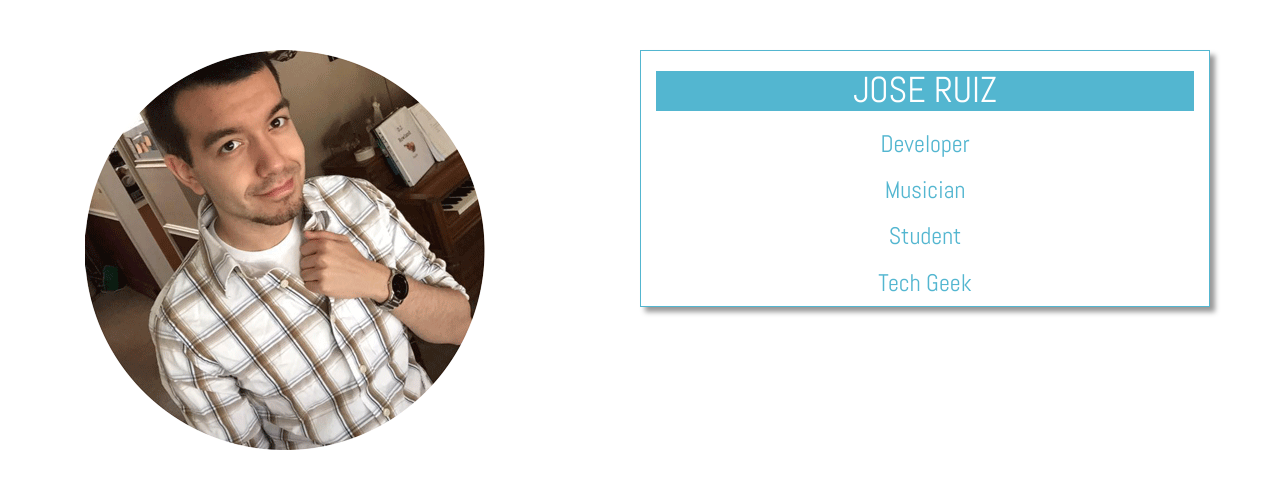
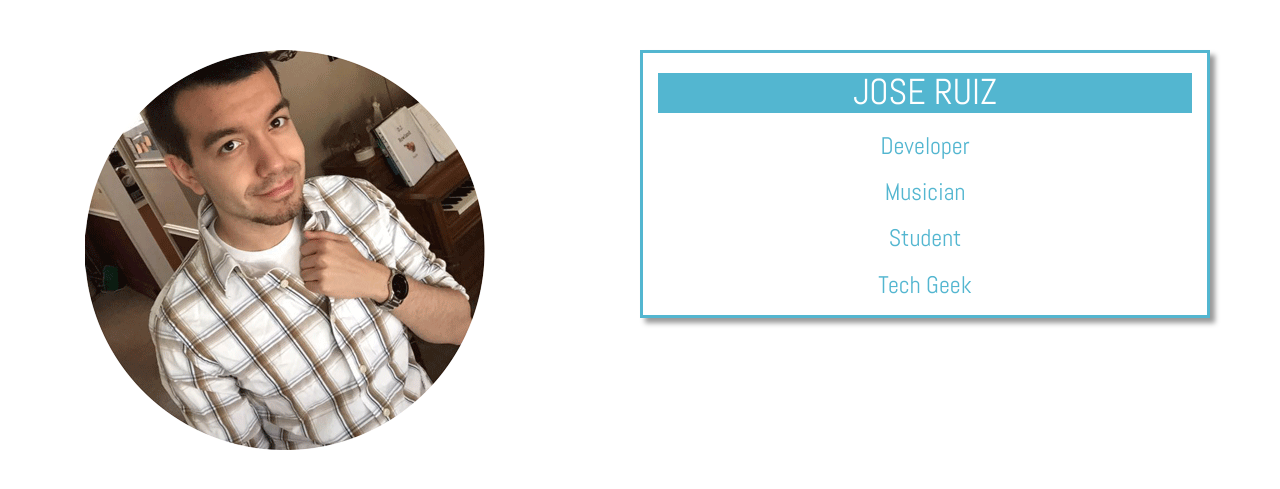
Before and after one commit to jmaruiz/jmaruiz.github.io, a PHP site: page / in a window 1280 px wide. Shown: the top 489 px of the page. Run offline with PHP 8.4, Linux system fonts and the light colour scheme; some libraries are stand-ins or nearby versions.

Commit message:
include jquery and stylize card

```diff
--- a/index.html
+++ b/index.html
@@ -9,7 +9,7 @@
         <link href='https://fonts.googleapis.com/css?family=Open+Sans:300|Abel' rel='stylesheet' type='text/css'>
 
         <!-- Latest compiled and minified JavaScript -->
-        <script src="https://maxcdn.bootstrapcdn.com/bootstrap/3.3.5/js/bootstrap.min.js"></script>
+
 
         <!-- My own stlye -->
         <link rel="stylesheet" href="style.css">
@@ -33,5 +33,9 @@
     </div>
 </div>
 
+
+<script src="https://code.jquery.com/jquery-2.1.4.min.js"></script>
+<script src="https://maxcdn.bootstrapcdn.com/bootstrap/3.3.5/js/bootstrap.min.js"></script>
+
 </body>
 </html>
--- a/style.css
+++ b/style.css
@@ -19,8 +19,13 @@ p {
   font-size: 1.3em; }
 
 /* line 23, /Users/joseruiz/Documents/Web/jmaruiz.github.io/style.scss */
+.avatar {
+  text-align: center; }
+
+/* line 27, /Users/joseruiz/Documents/Web/jmaruiz.github.io/style.scss */
 .card {
-  border: 1px solid #53b6d0;
-  box-shadow: 5px 5px 5px #999; }
+  border: 3px solid #53b6d0;
+  box-shadow: 5px 5px 5px #999;
+  padding-bottom: 7px; }
 
 /*# sourceMappingURL=style.css.map */
--- a/style.scss
+++ b/style.scss
@@ -20,7 +20,12 @@ p {
     font-size: 1.3em;
 }
 
+.avatar {
+    text-align: center;
+}
+
 .card {
-    border: 1px solid $primary;
+    border: 3px solid $primary;
     box-shadow: 5px 5px 5px #999;
+    padding-bottom: 7px;
 }
```
Also changed, not shown: 1 other file.
